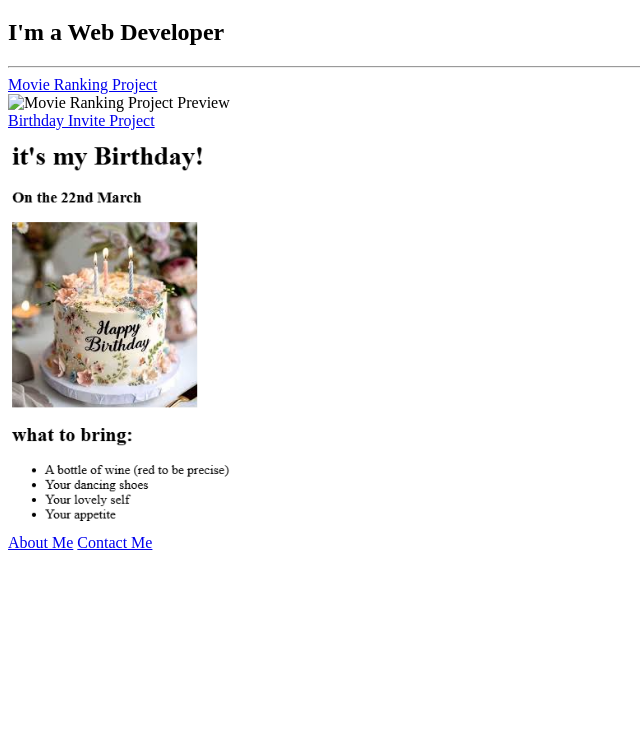
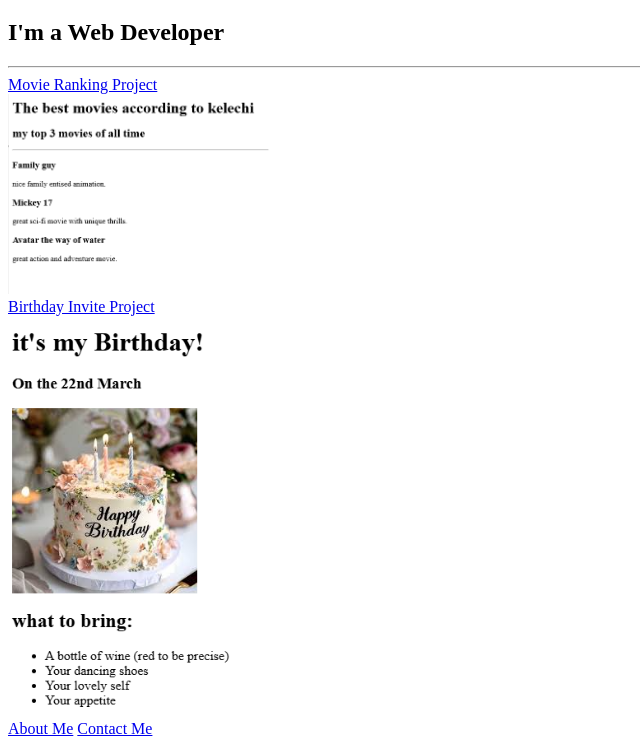
Before and after one commit to abarikwukelechi555-blip/https-portfolio, a plain HTML site: page index.html in a window 1280 px wide. Shown: the part 61-807 px from the top of the page, without its empty margins (0-640 px from the left). Drawn offline with Linux system fonts and the light colour scheme.

Commit message:
index.html

```diff
--- a/index.html
+++ b/index.html
@@ -11,7 +11,7 @@
     <hr />
     <a href="./public/movie-ranking.html">Movie Ranking Project</a>
     <br />
-    <img src="./assets/images/movie R ranking.png" height="200" alt="Movie Ranking Project Preview">
+    <img src="./assets/images/movie R sample.png" height="200" alt="Movie Ranking Project Preview">
     <br />
     <a href="./public/birthday-invite.html">Birthday Invite Project</a>
     <br />
```
